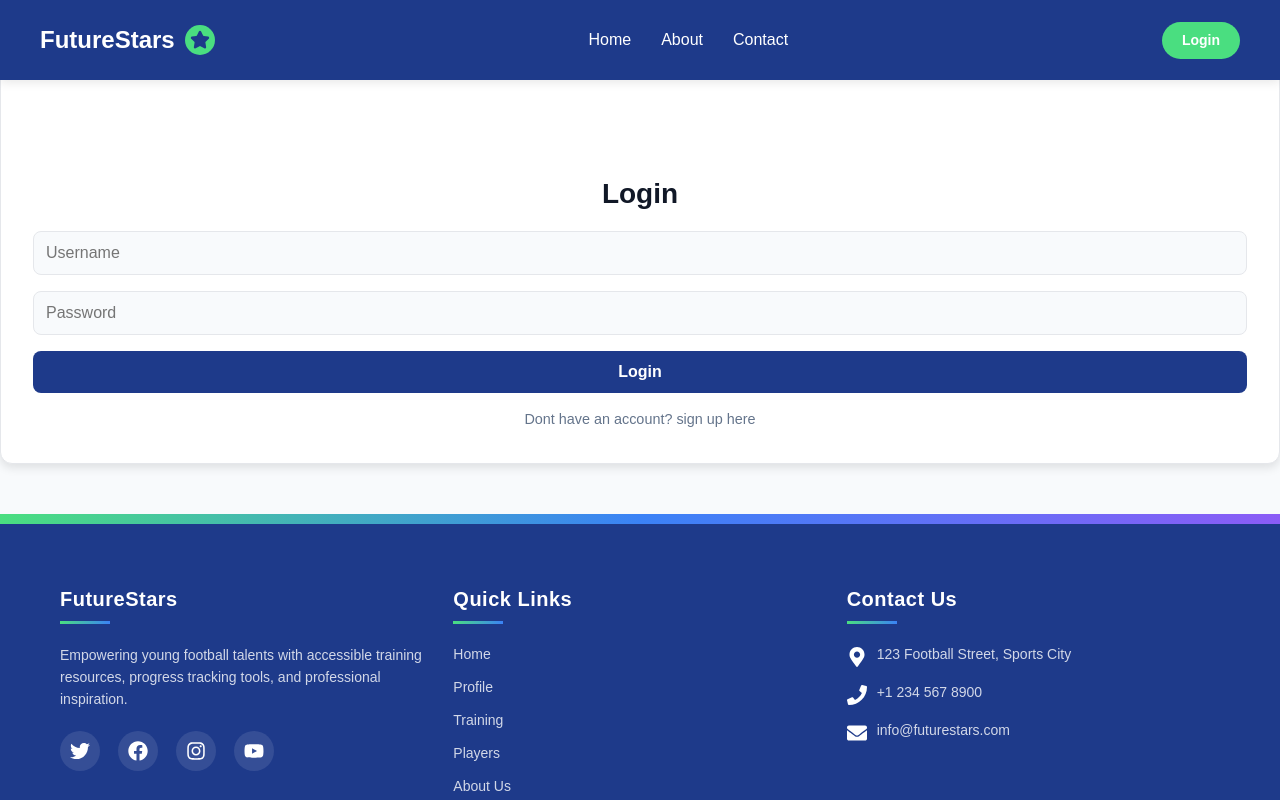
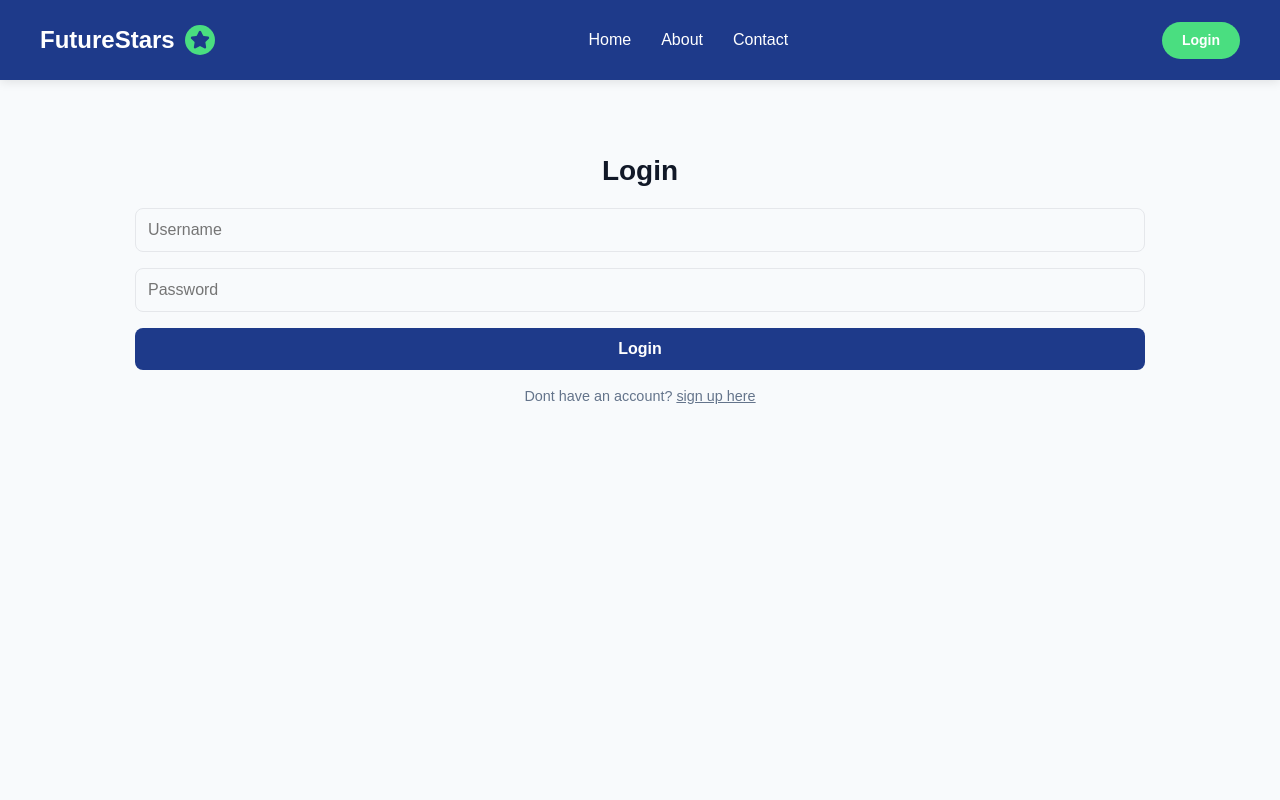
Before and after one commit to tonytone11/BankofAmerica_Capstone, a React (Vite) app: page /login in a window 1280 px wide. Shown: the top 800 px of the page. Built offline with nearby package versions, Linux system fonts and the light colour scheme; no server answers.

Commit message:
fix error

```diff
--- a/src/pages/Login.jsx
+++ b/src/pages/Login.jsx
@@ -81,7 +81,7 @@ const Login = () => {
 
   return (
 
-    <div className="login-page-container">
+    <div className="page-container">
 
     <div className="login-container">
         <div className="main">
@@ -92,7 +92,7 @@ const Login = () => {
         <input type="text" name="userName" placeholder="Username" onChange={handleChange} required />
         <input type="password" name="password" placeholder="Password" onChange={handleChange} required />
         <button className="signupButton" type="submit">Login</button>
-        <p className="loginp">Dont have an account? <a className="loginlinks" href="/signup">sign up here</a></p>
+        <p className="loginp">Dont have an account? <a className="loginlinks" href="/signup"> <u>sign up here</u> </a></p>
       </form>
       </div>
     </div>
--- a/src/pages/Player.jsx
+++ b/src/pages/Player.jsx
@@ -40,7 +40,7 @@ function Player() {
                 <FeaturedPlayer selectedPlayer={selectedPlayer} />
 
                 {/* Popular Player Section */}
-                {/* <section className="player-catalog">
+                <section className="player-catalog">
                     <h2>Popular Player</h2>
                     <div className='player-grid'>
                         <PlayerCatalog playerId="278" onSelectPlayer={handlePlayerSelect} />
@@ -50,7 +50,7 @@ function Player() {
                         <PlayerCatalog playerId="306" onSelectPlayer={handlePlayerSelect} />
                         <PlayerCatalog playerId="386828" onSelectPlayer={handlePlayerSelect} />
                     </div>
-                </section> */}
+                </section>
             </main>
         </div>
     );
--- a/src/pages/Signup.jsx
+++ b/src/pages/Signup.jsx
@@ -47,7 +47,7 @@ const Signup = () => {
   };
 
   return (
-    <div className='login-page-container'>
+    <div className='page-container'>
     <div className="login-container">
         <div className='main'>
       <h2 className='signuph2'>Create account</h2>
@@ -63,6 +63,7 @@ const Signup = () => {
         <input type="password" name="password" placeholder="Password" onChange={handleChange} required />
 
         <button className="signupButton" type="submit">Sign Up</button>
+        <p className="loginp">Already registered? <a className="loginlinks" href="/login"> <u>Login here</u> </a></p>
       </form>
 
       </div>
--- a/src/pages/Training.jsx
+++ b/src/pages/Training.jsx
@@ -34,7 +34,7 @@ const Training = () => {
     setLoading(true);
     setError(null);
     try {
-      const response = await axios.get("http://localhost:5000/api/youtube/search", {
+      const response = await axios.get("http://localhost:3003/api/youtube/search", {
         params: {
           q: query,
           safeSearch: "strict",
@@ -43,7 +43,7 @@ const Training = () => {
 
       // Get video details for duration and view count
       const videoIds = response.data.items.map((item) => item.id.videoId).join(",");
-      const videoDetailsResponse = await axios.get("http://localhost:5000/api/youtube/videos", {
+      const videoDetailsResponse = await axios.get("http://localhost:3003/api/youtube/videos", {
         params: {
           id: videoIds,
           // key: API_KEY,
--- a/src/styles/Home.css
+++ b/src/styles/Home.css
@@ -17,6 +17,7 @@
     max-width: 1350px;
     margin: 0 auto;
     padding: 0 20px;
+    margin-top: 130px;
     flex: 1;
 }
 
--- a/src/styles/Login.css
+++ b/src/styles/Login.css
@@ -12,13 +12,20 @@
   }
 
 
+  .page-container {
+    min-height: 100vh;
+    display: flex;
+    flex-direction: column;
+}
 
   .login-container {
-    background: white;
-    padding: 2rem;
-    border-radius: 12px;
-    box-shadow: 0 4px 10px rgba(0, 0, 0, 0.1);
-    border: 1px solid var(--border-gray);
+
+    width: 100%;
+    max-width: 1050px;
+    margin: 0 auto;
+    padding: 0 20px;
+    flex: 1;
+
   }
 
   .main {
@@ -26,6 +33,7 @@
   }
 
   .loginh2 {
+    margin-top: 150px;
     color: var(--text-dark);
     font-size: 1.75rem;
     margin-bottom: 1rem;
@@ -35,6 +43,7 @@
     display: flex;
     flex-direction: column;
     gap: 1rem;
+
   }
 
   input {
--- a/src/styles/Signup.css
+++ b/src/styles/Signup.css
@@ -13,15 +13,23 @@
 
 }
 
-.home-container {
+
+.login-container {
+
     width: 100%;
-    max-width: 1350px;
-    /* margin: 0 auto; */
+    max-width: 1050px;
+    margin: 0 auto;
     padding: 0 20px;
-    margin-top: 130px;
     flex: 1;
-}
+
+  }
+
 
 .main{
     margin-top:140px;
 }
+
+.signuph2{
+    margin-top: 150px;
+    margin-bottom: 10px;
+}
```
Also changed, not shown: 1 other file (tests, documents, lock files or other folders).
